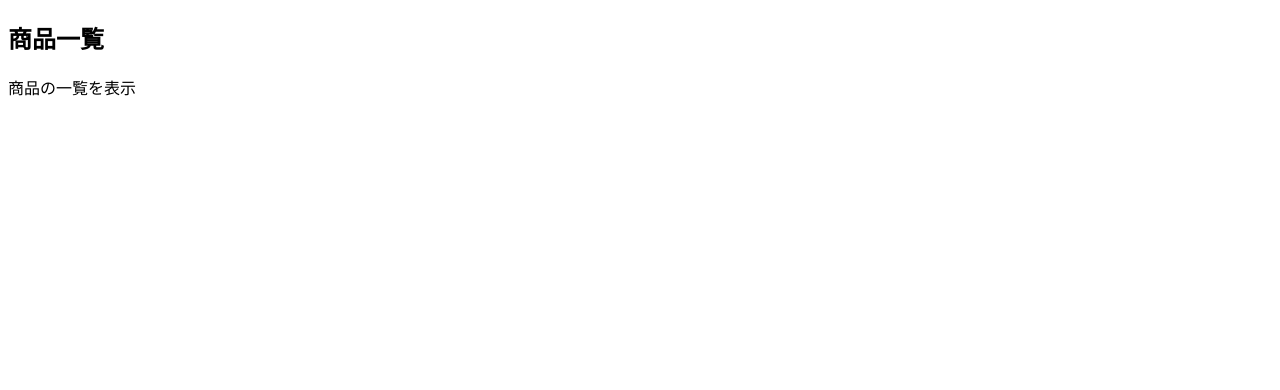
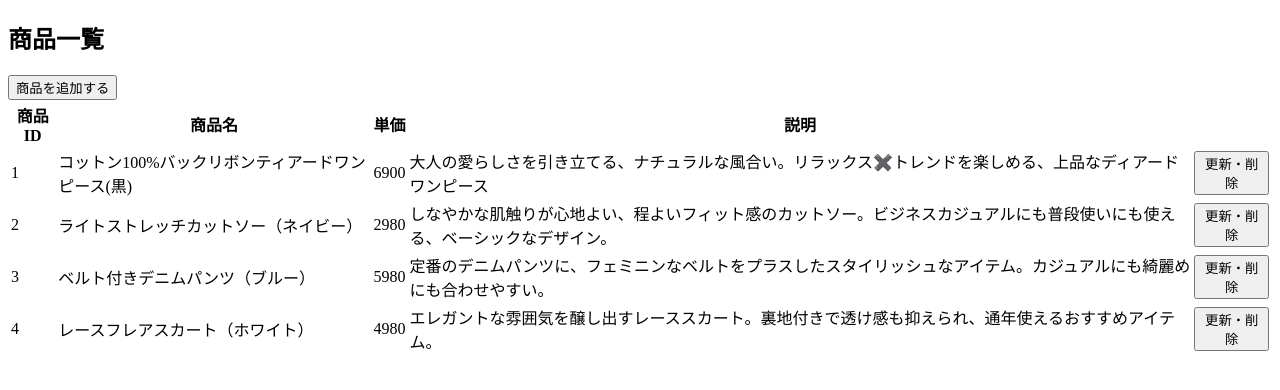
Before and after one commit to akashikaikyouohasi/full-stack-web-development, a Next.js app in the folder app/frontend/: page /inventory/products in a window 1280 px wide. Shown: the top 390 px of the page. Built offline with nearby package versions, Linux system fonts and the light colour scheme.

Commit message:
feat: 動的描画の導入

```diff
--- a/app/frontend/app/inventory/products/page.tsx
+++ b/app/frontend/app/inventory/products/page.tsx
@@ -1,8 +1,51 @@
+'use client'
+
+import { useState, useEffect } from 'react'
+import productsData from "./sample/dummy_products.json"
+
+type ProductData = {
+    id: number;
+    name: string;
+    price: number;
+    description: string;
+}
+
 export default function Page() {
+    // 読子データを保持
+    const [data, setData] = useState<Array<ProductData>>([])
+
+    useEffect(() => {
+        setData(productsData);
+    }, [])
+
     return (
-        <div>
+        <>
             <h2>商品一覧</h2>
-            <p>商品の一覧を表示</p>
-        </div>
+            <button>商品を追加する</button>
+            <table>
+                <thead>
+                    <tr>
+                        <th>商品ID</th>
+                        <th>商品名</th>
+                        <th>単価</th>
+                        <th>説明</th>
+                        <th></th>
+                    </tr>
+                </thead>
+                <tbody>
+                    {data.map((data: any) => (
+                    <tr key={data.id}>
+                        <td>{data.id}</td>
+                        <td>{data.name}</td>
+                        <td>{data.price}</td>
+                        <td>{data.description}</td>
+                        <td>
+                            <button>更新・削除</button>
+                        </td>
+                    </tr>
+                    ))}
+                </tbody>
+            </table>
+        </>
     )
 }
--- /dev/null
+++ b/app/frontend/app/inventory/products/sample/dummy_products.json
@@ -0,0 +1,26 @@
+[
+    {
+        "id": 1,
+        "name": "コットン100%バックリボンティアードワンピース(黒)",
+        "price": 6900,
+        "description": "大人の愛らしさを引き立てる、ナチュラルな風合い。リラックス✖️トレンドを楽しめる、上品なディアードワンピース"
+    },
+    {
+        "id": 2,
+        "name": "ライトストレッチカットソー（ネイビー）",
+        "price": 2980,
+        "description": "しなやかな肌触りが心地よい、程よいフィット感のカットソー。ビジネスカジュアルにも普段使いにも使える、ベーシックなデザイン。"
+    },
+    {
+        "id": 3,
+        "name": "ベルト付きデニムパンツ（ブルー）",
+        "price": 5980,
+        "description": "定番のデニムパンツに、フェミニンなベルトをプラスしたスタイリッシュなアイテム。カジュアルにも綺麗めにも合わせやすい。"
+    },
+    {
+        "id":4,
+        "name": "レースフレアスカート（ホワイト）",
+        "price": 4980,
+        "description": "エレガントな雰囲気を醸し出すレーススカート。裏地付きで透け感も抑えられ、通年使えるおすすめアイテム。"
+    }
+]
```
